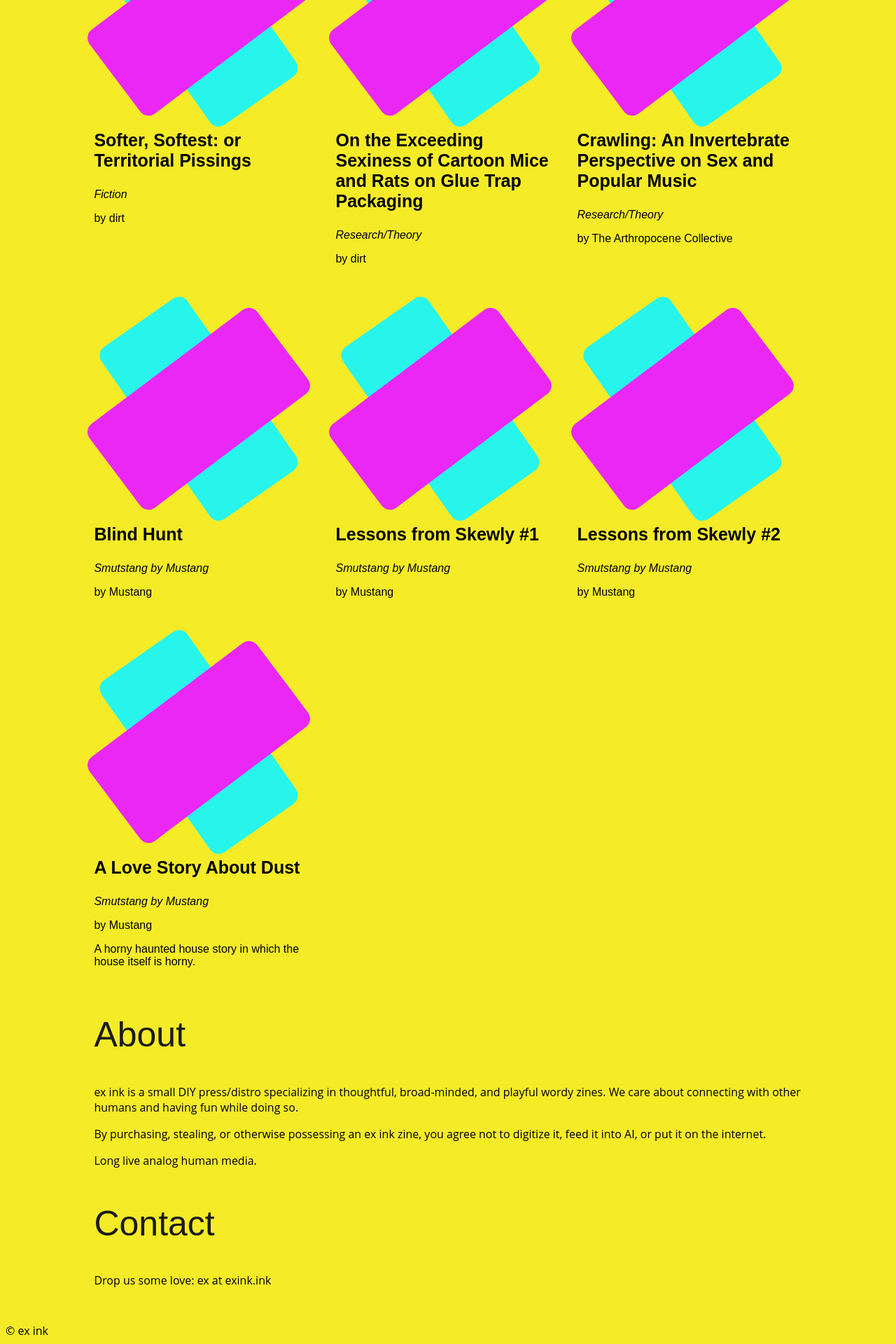
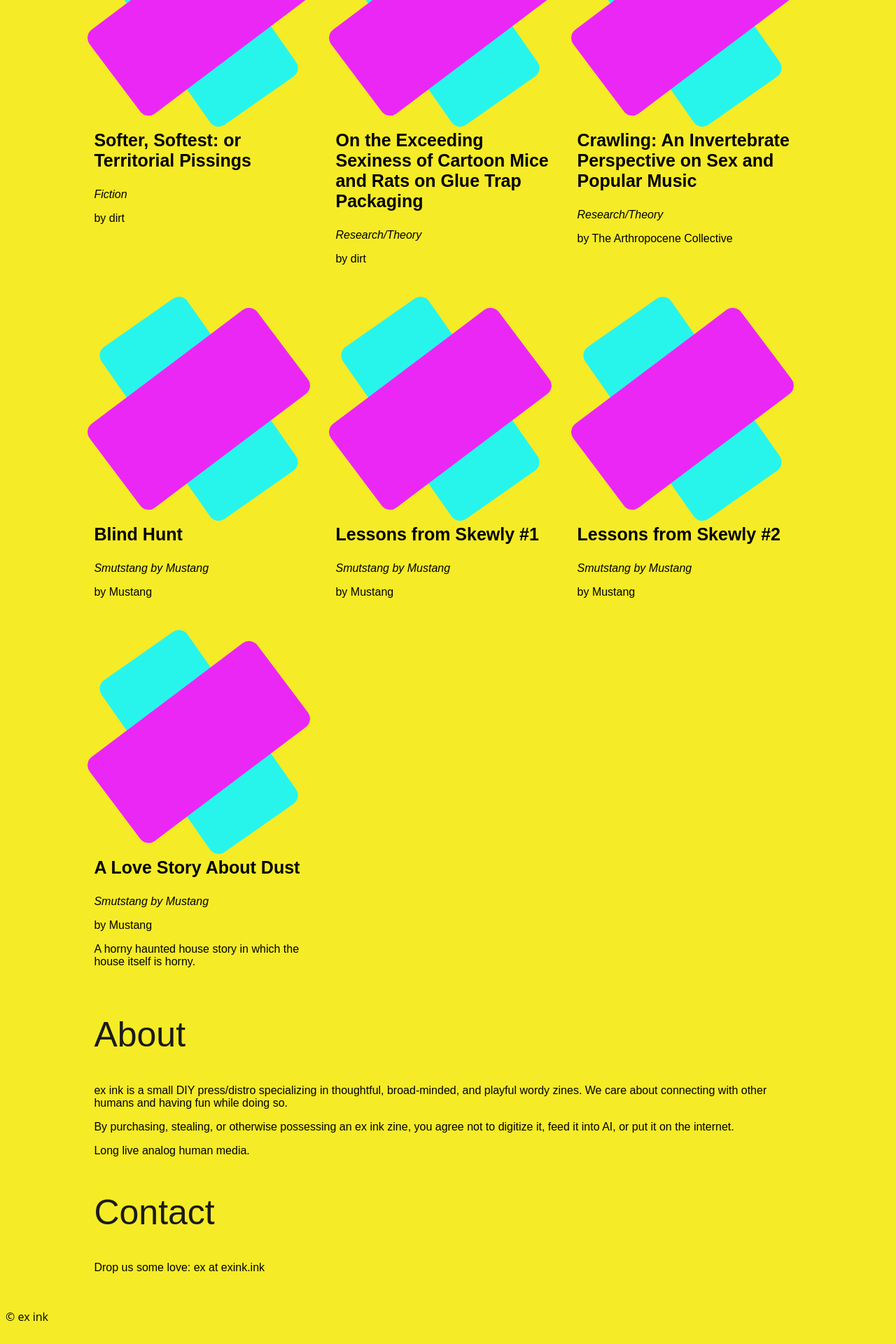
Before and after one commit to dirt-eeeee/exink, a Jekyll site: the page built from index.markdown, in a window 1280 px wide. Shown: the part 1069-2989 px from the top of the page at 70% size. Built offline with Jekyll 4.4.1, drawn with Linux system fonts in a browser that asks for light colours; some web fonts are replaced.

Commit message:
update fonts

```diff
--- a/assets/main.scss
+++ b/assets/main.scss
@@ -17,6 +17,9 @@ body {
 section {
     width: 80%;
     margin: 50px auto;
+    font-family: "Cantarell", sans-serif;
+    font-weight: 400;
+    font-style: normal;
 }
 
 h1 {
@@ -32,7 +35,6 @@ h1 {
 }
 
 .zine-title {
-    font-family: "Original Surfer", sans-serif;
     font-weight: 700;
     font-size: 25px;
 }
```
